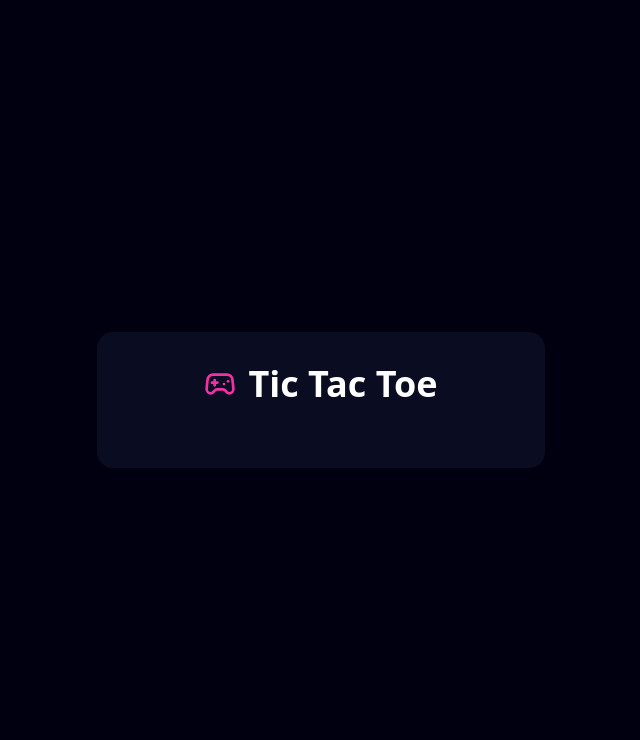
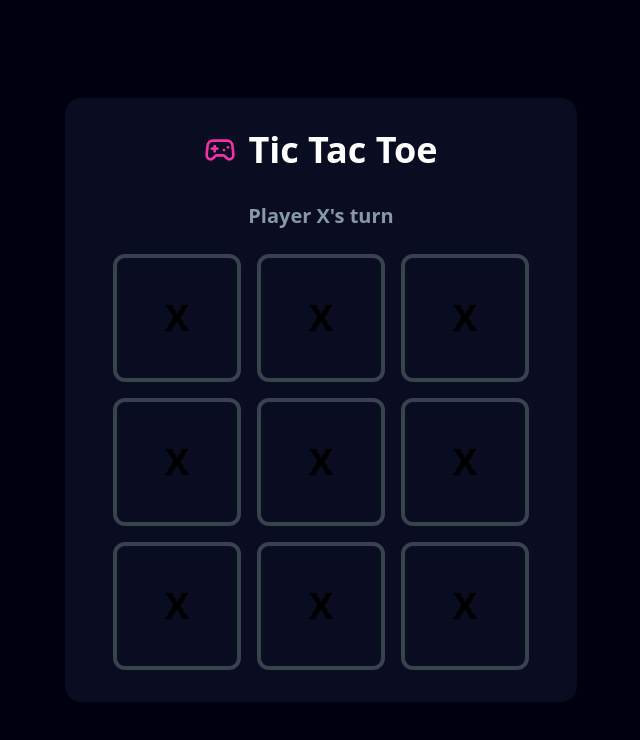
Before and after one commit to games-in-js/tic-tac-toe, a React (Vite) app: page / in a window 1280 px wide. Shown: the top 740 px of the page, without its empty margins (319-959 px from the left). Built offline with nearby package versions, Linux system fonts and the light colour scheme.

Commit message:
chore: create board

```diff
--- a/src/App.tsx
+++ b/src/App.tsx
@@ -1,13 +1,20 @@
 import { Gamepad2 } from "lucide-react";
+import Board from "./components/Board";
 
 function App() {
   return (
     <main className="flex min-h-screen flex-col items-center justify-center bg-blue-200">
-      <div className="w-full max-w-md rounded-2xl bg-blue-100 p-8">
+      <div className="w-full max-w-lg rounded-2xl bg-blue-100 p-8">
         <div className="mb-8 flex items-center justify-center gap-3">
           <Gamepad2 className="h-8 w-8 text-pink" />
           <h1 className="text-4xl font-bold text-white">Tic Tac Toe</h1>
         </div>
+
+        <div className="mb-6 text-center">
+          <p className="text-xl font-semibold text-gray-100">Player X's turn</p>
+        </div>
+
+        <Board />
       </div>
     </main>
   );
--- /dev/null
+++ b/src/components/Board.tsx
@@ -0,0 +1,21 @@
+import Square from "./Square";
+
+function Board() {
+  return (
+    <div className="mx-auto grid max-w-[26rem] grid-cols-3 gap-4">
+      <Square />
+      <Square />
+      <Square />
+
+      <Square />
+      <Square />
+      <Square />
+
+      <Square />
+      <Square />
+      <Square />
+    </div>
+  );
+}
+
+export default Board;
--- /dev/null
+++ b/src/components/Square.tsx
@@ -0,0 +1,9 @@
+function Square() {
+  return (
+    <button className="h-32 w-32 rounded-xl border-4 border-gray-200 text-4xl font-bold">
+      X
+    </button>
+  );
+}
+
+export default Square;
```
